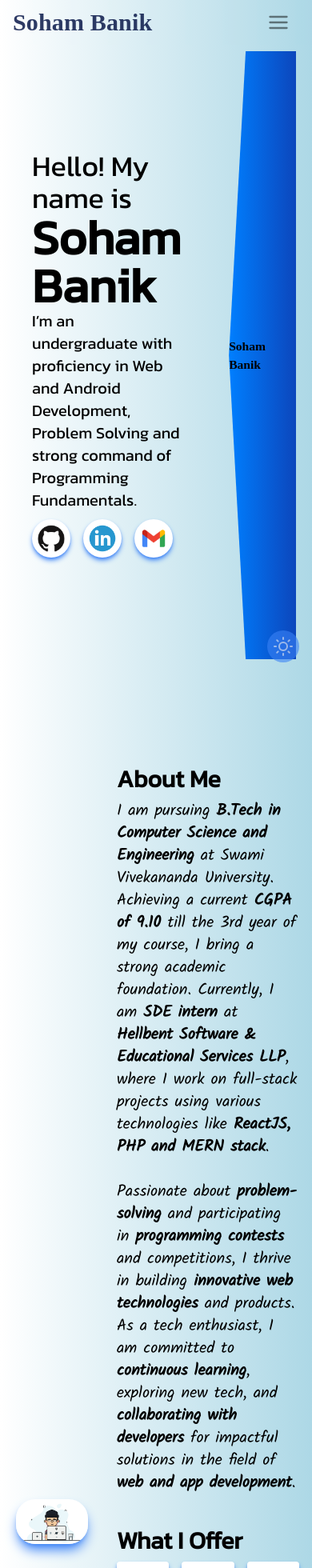
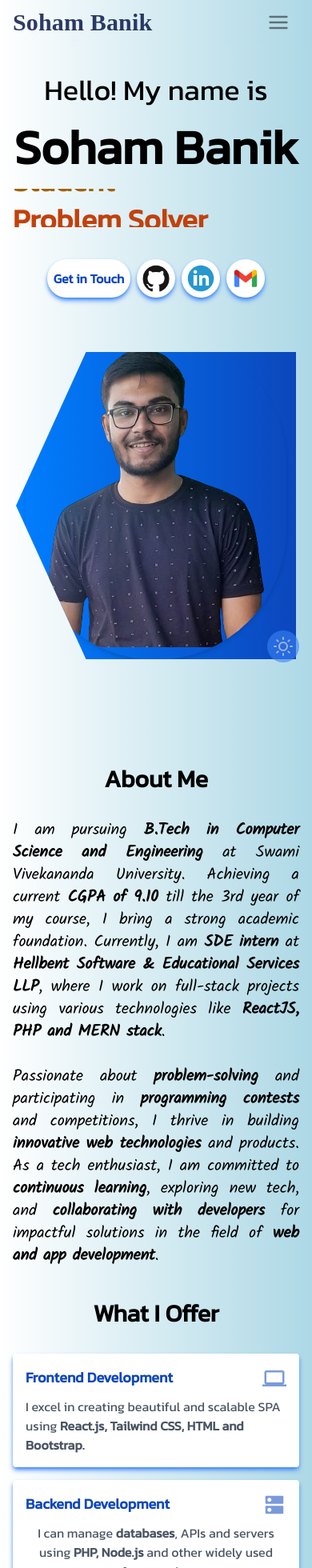
Before and after one commit to SohamB21/SB-Portfolio, a React (Vite) app: page / in a window 390 px wide. Shown: the top 1960 px of the page at 80% size. Built offline with nearby package versions, Linux system fonts and the light colour scheme; a web font is replaced by a local one.

Commit message:
[refactor]: about section responsive check

```diff
--- a/src/Components/About/About.jsx
+++ b/src/Components/About/About.jsx
@@ -12,8 +12,11 @@ import {
 
 const About = () => {
   return (
-    <div id="About" className="a h-full flex items-center justify-center py-24">
-      <div className="a-left flex w-1/3 relative items-center justify-center p-5">
+    <div
+      id="About"
+      className="a h-full flex lg:flex-row md:flex-row flex-col-reverse items-center justify-center py-24"
+    >
+      <div className="a-left flex lg:w-1/3 md:w-1/3 relative items-center justify-center p-5">
         <img
           src={programmer}
           alt="Programmer"
@@ -23,8 +26,10 @@ const About = () => {
 
       <div className="a-right flex-1 w-full p-4">
         <div className="aboutMeArea mb-10">
-          <h1 className="text-3xl font-bold mb-2">About Me</h1>
-          <p className="text-xl font-medium">
+          <h1 className="text-3xl font-bold lg:mb-2 md:mb-2 mb-8 lg:text-left md:text-left text-center">
+            About Me
+          </h1>
+          <p className="text-xl font-medium lg:text-left md:text-left text-justify">
             I am pursuing{" "}
             <strong>B.Tech in Computer Science and Engineering</strong> at Swami
             Vivekananda University. Achieving a current{" "}
@@ -45,16 +50,18 @@ const About = () => {
           </p>
         </div>
 
-        <div className="whatIOfferArea flex flex-col">
-          <h1 className="text-3xl font-bold mb-2">What I Offer</h1>
+        <div className="whatIOfferArea flex flex-col lg:text-left md:text-left text-center">
+          <h1 className="text-3xl font-bold lg:mb-2 md:mb-2 mb-8 lg:text-left md:text-left text-center">
+            What I Offer
+          </h1>
 
-          <div className="flex grid grid-cols-3 gap-4">
+          <div className="flex grid lg:grid-cols-3 md:grid-cols-3 lg:gap-4 md:gap-4 gap-2">
             <div className="bg-white p-4 rounded shadow-md shadow-blue-500 mb-2 overflow-auto">
               <h3 className="text-lg font-semibold mb-2 text-[#0c46bc] flex flex-row justify-between">
                 Frontend Development{" "}
                 <MdComputer size={30} className="animate-pulse" />
               </h3>
-              <p className="text-gray-600">
+              <p className="text-gray-600 text-left">
                 I excel in creating beautiful and scalable SPA using{" "}
                 <strong>React.js, Tailwind CSS, HTML and Bootstrap.</strong>
               </p>
@@ -76,7 +83,7 @@ const About = () => {
                 Mobile App Development{" "}
                 <MdSmartphone size={30} className="animate-pulse" />
               </h3>
-              <p className="text-gray-600">
+              <p className="text-gray-600 text-left">
                 I can create mobile apps, using frameworks like{" "}
                 <strong>React Native</strong> to deliver seamless user
                 experience.
@@ -87,7 +94,7 @@ const About = () => {
               <h3 className="text-lg font-semibold mb-2 text-[#0c46bc] flex flex-row justify-between">
                 Problem Solving <MdCode size={30} className="animate-pulse" />
               </h3>
-              <p className="text-gray-600">
+              <p className="text-gray-600 text-left">
                 My goal is to improve DSA skills on competitive platforms like{" "}
                 <strong>GeeksforGeeks and LeetCode.</strong>
               </p>
@@ -97,7 +104,7 @@ const About = () => {
               <h3 className="text-lg font-semibold mb-2 text-[#0c46bc] flex flex-row justify-between">
                 Teaching <MdSchool size={30} className="animate-pulse" />
               </h3>
-              <p className="text-gray-600">
+              <p className="text-gray-600 text-left">
                 I teach computer languages like <strong>Java</strong> and
                 programming basics, to school students.
               </p>
@@ -108,7 +115,7 @@ const About = () => {
                 Collaborative Projects{" "}
                 <MdGroups size={30} className="animate-pulse" />
               </h3>
-              <p className="text-gray-600">
+              <p className="text-gray-600 text-left">
                 I collaborate on development projects, to{" "}
                 <strong>achieve team goals</strong> and{" "}
                 <strong>build impactful solutions.</strong>
--- a/src/Components/Home/Home.jsx
+++ b/src/Components/Home/Home.jsx
@@ -4,12 +4,16 @@ import myphoto from "../../assets/media/myphoto.png";
 import github from "../../assets/logos/github.png";
 import linkedin from "../../assets/logos/linkedin.png";
 import gmail from "../../assets/logos/gmail.png";
+import { Link as ScrollLink } from "react-scroll";
 
 const Home = () => {
   return (
-    <div id="Home" className="flex h-screen i">
-      <div className="flex-1 i-left flex flex-col gap-20 justify-center">
-        <div className="p-10 h-1/2 flex flex-col justify-between">
+    <div
+      id="Home"
+      className="flex lg:flex-row md:flex-row flex-col h-screen i lg:pt-0 md:pt-0 pt-6"
+    >
+      <div className="flex-1 i-left flex flex-col lg:gap-8 md:gap-6 gap-10 justify-center lg:p-10 md:p-8 p-4">
+        <div className="h-1/2 flex flex-col justify-between text-center lg:text-left md:text-left">
           <h2 className="text-4xl font-light i-intro">Hello! My name is</h2>
           <h1 className="text-6xl font-semibold i-name">Soham Banik</h1>
           <div className="i-title h-12 overflow-hidden">
@@ -31,14 +35,22 @@ const Home = () => {
               </div>
             </div>
           </div>
-          <p className="i-desc text-xl">
+          <p className="i-desc lg:text-xl text-lg lg:block md:block hidden">
             I’m an undergraduate with proficiency in Web and Android
             Development, Problem Solving and strong command of Programming
             Fundamentals.
           </p>
         </div>
 
-        <div className="flex flex-row flex-wrap gap-4 px-10">
+        <div className="flex flex-row flex-wrap lg:gap-4 gap-2 lg:justify-start md:justify-start justify-center">
+          <ScrollLink
+            to="Contact"
+            smooth={true}
+            duration={600}
+            className="h-12 cursor-pointer bg-white shadow-md shadow-blue-500 hover:transform hover:scale-110 transition-transform duration-300 rounded-full text-[#0c46bc] font-semibold px-2 flex items-center justify-center"
+          >
+            Get in Touch
+          </ScrollLink>
           <a
             href="https://github.com/SohamB21"
             target="_blank"
@@ -81,12 +93,12 @@ const Home = () => {
         </div>
       </div>
 
-      <div className="flex-1 i-right relative m-5 mt-16">
+      <div className="flex-1 i-right relative m-5 lg:mt-16 md:mt-16 mt-0">
         <div className="i-bg h-full w-full absolute flex flex-col items-center justify-center">
           <img
             src={myphoto}
             alt="My Photo"
-            className="hidden i-img rounded-full shadow-md transition-transform transform hover:scale-110 duration-500"
+            className="i-img rounded-full shadow-md transition-transform transform hover:scale-110 duration-500"
           />
           <p
             style={{
```
